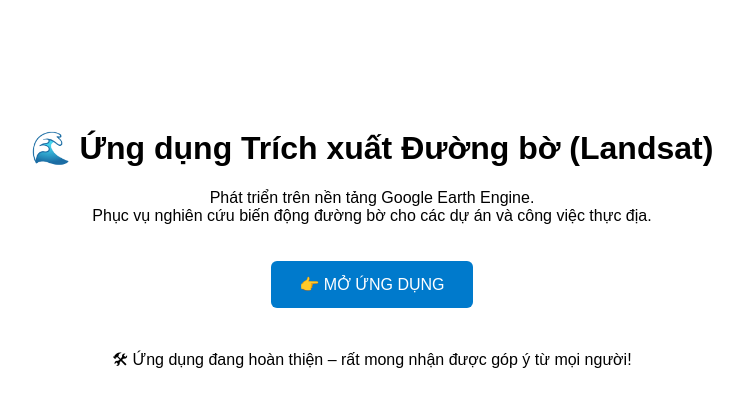
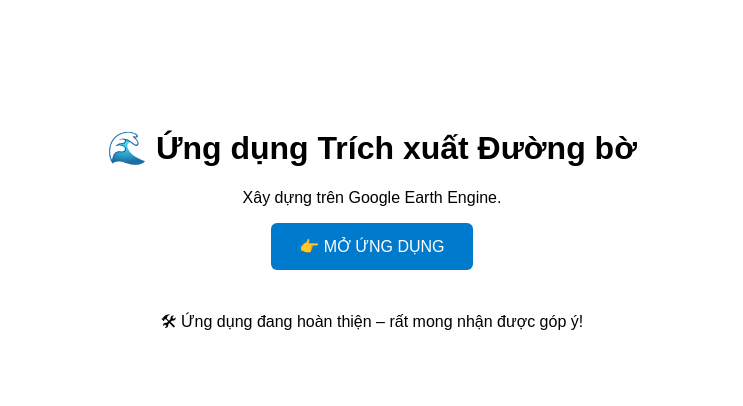
Before and after one commit to Dungpro1992/coastline-extractor, a plain HTML site: page index.html in a window 1280 px wide. Shown: the whole page, without its empty margins (268-1011 px from the left). Drawn offline with Linux system fonts and the light colour scheme.

Commit message:
Update index.html

```diff
--- a/index.html
+++ b/index.html
@@ -2,7 +2,7 @@
 <html lang="vi">
 <head>
   <meta charset="UTF-8">
-  <title>Coastline Extractor (Landsat)</title>
+  <title>Ứng dụng Trích xuất Đường bờ</title>
   <meta name="viewport" content="width=device-width, initial-scale=1">
   <style>
     body {
@@ -18,19 +18,17 @@
       background-color: #007acc;
       border-radius: 6px;
       text-decoration: none;
-      margin-top: 20px;
     }
   </style>
 </head>
 <body>
-  <h1>🌊 Ứng dụng Trích xuất Đường bờ (Landsat)</h1>
-  <p>Phát triển trên nền tảng Google Earth Engine.<br>
-  Phục vụ nghiên cứu biến động đường bờ cho các dự án và công việc thực địa.</p>
+  <h1>🌊 Ứng dụng Trích xuất Đường bờ</h1>
+  <p>Xây dựng trên Google Earth Engine.</p>
 
-  <a class="button" href="https://ee-dunglovegeee.projects.earthengine.app/view/coastlineextractorlandsat" target="_blank">
+  <a class="button" href="https://earthengine.app/view/coastlineextractorlandsat" target="_blank">
     👉 MỞ ỨNG DỤNG
   </a>
 
-  <p style="margin-top: 40px;">🛠 Ứng dụng đang hoàn thiện – rất mong nhận được góp ý từ mọi người!</p>
+  <p style="margin-top: 40px;">🛠 Ứng dụng đang hoàn thiện – rất mong nhận được góp ý!</p>
 </body>
 </html>
```
